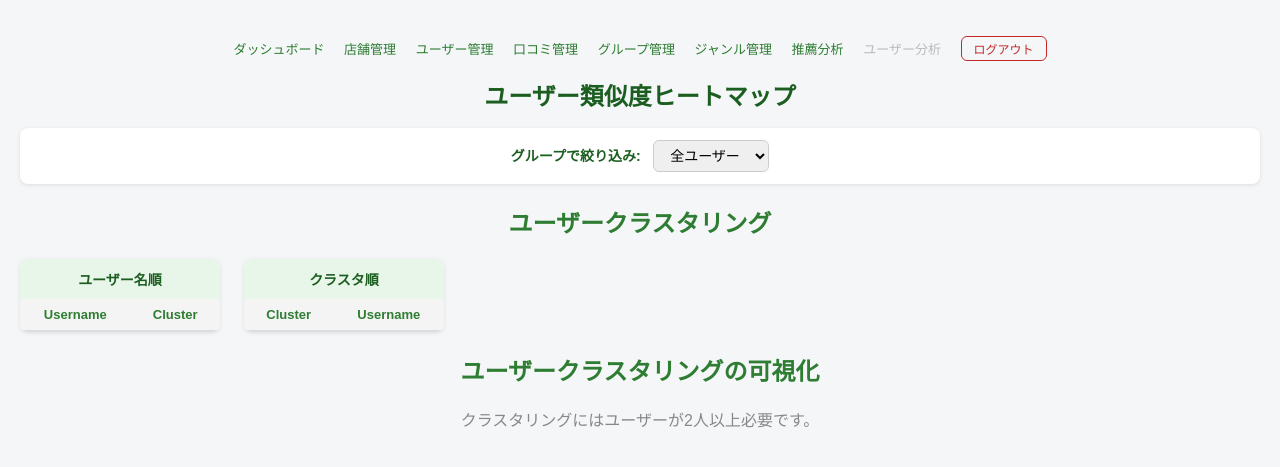
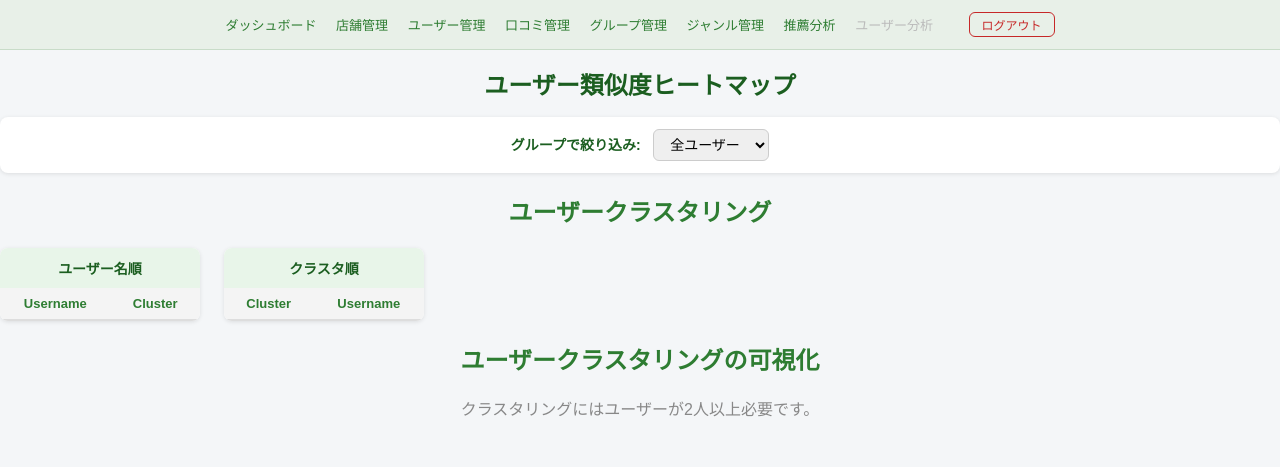
Before and after one commit to munetomoando/story04, a Python web app: template templates/admin_heatmap.html in a window 1280 px wide. Shown: the top 467 px of the page. Run offline with Jinja, Linux system fonts and the light colour scheme; the template is opened without the code that fills it, so the values that code supplies are empty.

Commit message:
Unify admin nav position with full-width background bar
Wrap nav in .admin-nav-bar (full-width green background with border)
containing .admin-nav (max-width:1100px centered). Nav is now outside
.admin-wrap on all 8 pages, ensuring identical left-edge position
regardless of page content width. Fixed admin_reviews h1 being above
nav. Converted remaining inline-style navs to class-based.

Co-Authored-By: Claude Opus 4.6 (1M context) <noreply@anthropic.com>

```diff
--- a/templates/admin_heatmap.html
+++ b/templates/admin_heatmap.html
@@ -5,7 +5,12 @@
   <title>ユーザー類似度ヒートマップ</title>
   <link rel="stylesheet" href="/static/style.css?v=20260320">
   <style>
-    body { padding: 20px; background: #f4f6f8; font-family: Arial, sans-serif; }
+    body { padding: 0; background: #f4f6f8; font-family: Arial, sans-serif; }
+    .admin-nav-bar { background: #e8f0e8; border-bottom: 1px solid #c8dcc8; }
+    .admin-nav { max-width: 1100px; margin: 0 auto; padding: 12px 16px; font-size: 13px; }
+    .admin-nav a { color: #2e7d32; text-decoration: none; margin-right: 16px; }
+    .admin-nav a:hover { text-decoration: underline; }
+    .admin-nav .nav-current { color: #bbb; margin-right: 16px; cursor: default; }
     img { max-width: 100%; height: auto; display: block; margin: 0 auto; }
     .cluster-wrap { display: flex; gap: 24px; flex-wrap: wrap; margin-top: 8px; }
     .cluster-box { background: white; border-radius: 8px; box-shadow: 0 1px 4px rgba(0,0,0,0.1); overflow: hidden; }
@@ -18,17 +23,17 @@
   </style>
 </head>
 <body>
-  <div style="max-width:1100px;margin:0 auto;padding:16px 16px 0;font-size:13px;">
-    <a href="/admin/dashboard" style="color:#2e7d32;text-decoration:none;margin-right:16px;">ダッシュボード</a>
-    <a href="/admin/objects" style="color:#2e7d32;text-decoration:none;margin-right:16px;">店舗管理</a>
-    <a href="/admin/users" style="color:#2e7d32;text-decoration:none;margin-right:16px;">ユーザー管理</a>
-    <a href="/admin/comments" style="color:#2e7d32;text-decoration:none;margin-right:16px;">口コミ管理</a>
-    <a href="/admin/groups" style="color:#2e7d32;text-decoration:none;margin-right:16px;">グループ管理</a>
-    <a href="/admin/genres" style="color:#2e7d32;text-decoration:none;margin-right:16px;">ジャンル管理</a>
-    <a href="/admin/reviews" style="color:#2e7d32;text-decoration:none;margin-right:16px;">推薦分析</a>
-    <span style="color:#bbb;">ユーザー分析</span>
-    <form method="post" action="/admin/logout" style="display:inline;margin-left:16px;"><input type="hidden" name="csrf_token" value="{{ csrf_token }}"><button type="submit" style="background:none;border:1px solid #c62828;color:#c62828;padding:3px 12px;border-radius:6px;font-size:12px;cursor:pointer;">ログアウト</button></form>
-  </div>
+<div class="admin-nav-bar"><div class="admin-nav">
+  <a href="/admin/dashboard">ダッシュボード</a>
+  <a href="/admin/objects">店舗管理</a>
+  <a href="/admin/users">ユーザー管理</a>
+  <a href="/admin/comments">口コミ管理</a>
+  <a href="/admin/groups">グループ管理</a>
+  <a href="/admin/genres">ジャンル管理</a>
+  <a href="/admin/reviews">推薦分析</a>
+  <span class="nav-current">ユーザー分析</span>
+  <form method="post" action="/admin/logout" style="display:inline;margin-left:16px;"><input type="hidden" name="csrf_token" value="{{ csrf_token }}"><button type="submit" style="background:none;border:1px solid #c62828;color:#c62828;padding:3px 12px;border-radius:6px;font-size:12px;cursor:pointer;">ログアウト</button></form>
+</div></div>
   <h1>ユーザー類似度ヒートマップ</h1>
 
   <form method="get" action="/admin/heatmap" style="margin:12px 0 20px; padding:12px 16px; background:white; border-radius:8px; box-shadow:0 1px 4px rgba(0,0,0,0.1);">
```
Also changed, not shown: templates/admin_comments.html (+4 -3 lines), templates/admin_dashboard.html (+4 -3 lines), templates/admin_genres.html (+4 -3 lines), templates/admin_groups.html (+4 -3 lines), templates/admin_objects.html (+4 -3 lines), templates/admin_reviews.html (+17 -11 lines), templates/admin_users.html (+4 -3 lines).
